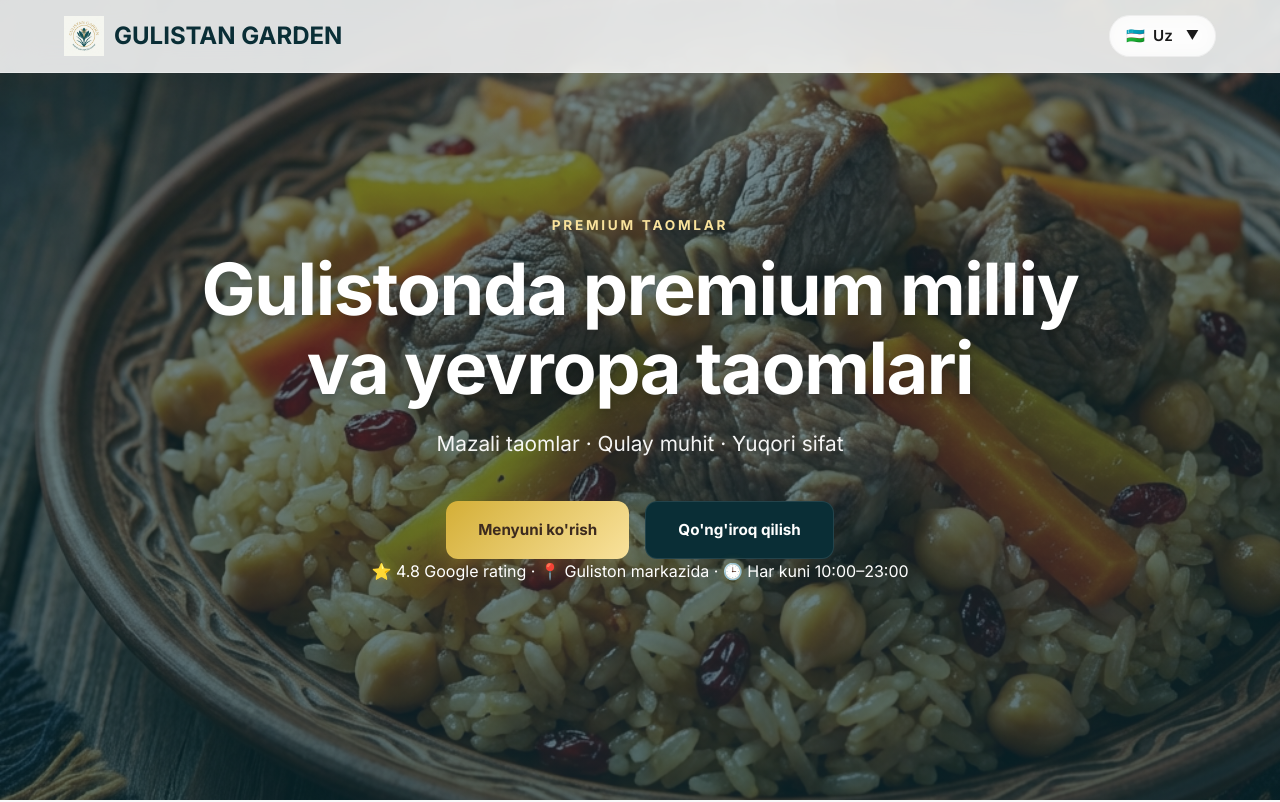
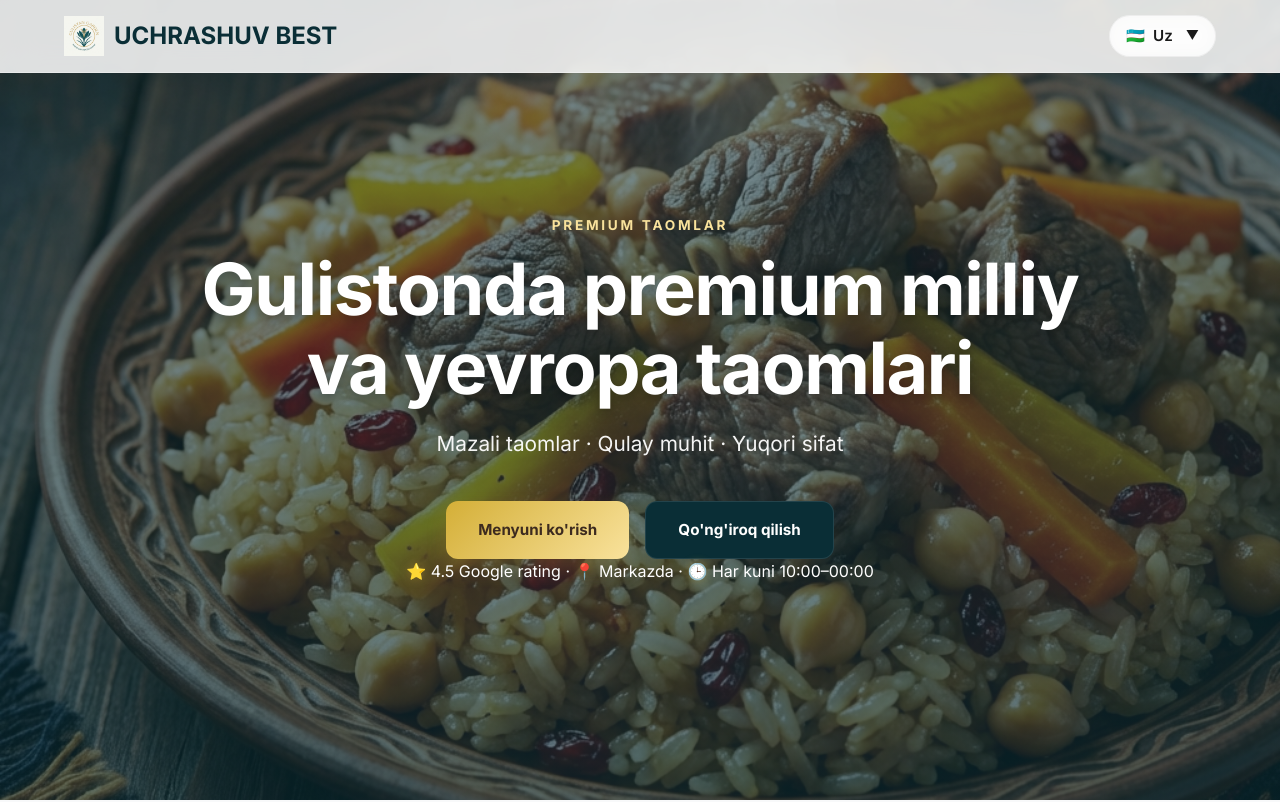
Before and after one commit to ahadbekpm-gif/Guliston-restaurant-example, a website built with Vite: page index.html in a window 1280 px wide. Shown: the top 802 px of the page. Built offline with nearby package versions, Linux system fonts and the light colour scheme.

Commit message:
Rebrand to Uchrashuv Best restaurant

```diff
--- a/i18n.js
+++ b/i18n.js
@@ -10,7 +10,7 @@ const translations = {
       },
       title: "Gulistonda premium milliy va yevropa taomlari",
       description: "Mazali taomlar · Qulay muhit · Yuqori sifat",
-      trust_signal: '<span class="icon-gold">⭐</span> 4.8 Google rating · <span class="icon-gold">📍</span> Guliston markazida · <span class="icon-gold">🕒</span> Har kuni 10:00–23:00',
+      trust_signal: '<span class="icon-gold">⭐</span> 4.5 Google rating · <span class="icon-gold">📍</span> Markazda · <span class="icon-gold">🕒</span> Har kuni 10:00–00:00',
       cta_menu: "Menyuni ko'rish",
       cta_call: "Qo'ng'iroq qilish",
       cta_map: "Manzilni ko'rish"
@@ -31,8 +31,8 @@ const translations = {
     },
     contact: {
       title: "Biz bilan bog'lanish",
-      hours: "Ish vaqti: 09:00 - 23:00",
-      address: "Guliston sh., O'zbekiston ko'chasi, 42-uy",
+      hours: "Ish vaqti: 10:00 - 00:00",
+      address: "Guliston sh., Alisher Navoiy ko'chasi, 42-uy",
       follow: "Bizni kuzatib boring"
     },
     gallery: {
@@ -55,7 +55,7 @@ const translations = {
       },
       title: "Премиальные национальные и европейские блюда в Гулистане",
       description: "Вкусная еда · Уютная атмосфера · Высокое качество",
-      trust_signal: '<span class="icon-gold">⭐</span> 4.8 Google rating · <span class="icon-gold">📍</span> В центре Гулистана · <span class="icon-gold">🕒</span> Ежедневно 10:00–23:00',
+      trust_signal: '<span class="icon-gold">⭐</span> 4.5 Google rating · <span class="icon-gold">📍</span> В центре · <span class="icon-gold">🕒</span> Ежедневно 10:00–00:00',
       cta_menu: "Посмотреть меню",
       cta_call: "Позвонить",
       cta_map: "Найти на карте"
@@ -76,8 +76,8 @@ const translations = {
     },
     contact: {
       title: "Связаться с нами",
-      hours: "Часы работы: 09:00 - 23:00",
-      address: "г. Гулистан, ул. Узбекистанская, д. 42",
+      hours: "Часы работы: 10:00 - 00:00",
+      address: "г. Гулистан, ул. Алишера Навои, д. 42",
       follow: "Подписывайтесь на нас"
     },
     gallery: {
@@ -100,7 +100,7 @@ const translations = {
       },
       title: "Premium National & European Cuisine in Gulistan",
       description: "Delicious Food · Cozy Atmosphere · High Quality",
-      trust_signal: '<span class="icon-gold">⭐</span> 4.8 Google rating · <span class="icon-gold">📍</span> Central Gulistan · <span class="icon-gold">🕒</span> Daily 10:00–23:00',
+      trust_signal: '<span class="icon-gold">⭐</span> 4.5 Google rating · <span class="icon-gold">📍</span> Central Location · <span class="icon-gold">🕒</span> Daily 10:00–00:00',
       cta_menu: "View Menu",
       cta_call: "Call Now",
       cta_map: "Get Directions"
@@ -121,8 +121,8 @@ const translations = {
     },
     contact: {
       title: "Contact Us",
-      hours: "Working Hours: 09:00 - 23:00",
-      address: "42 Uzbekistan Str., Gulistan",
+      hours: "Working Hours: 10:00 - 00:00",
+      address: "42 Alisher Navoiy Str., Gulistan",
       follow: "Follow Us"
     },
     gallery: {
--- a/index.html
+++ b/index.html
@@ -62,7 +62,7 @@
         <nav class="container" style="display: flex; justify-content: space-between; align-items: center;">
             <div class="logo"
                 style="font-weight: 700; font-size: 1.5rem; color: var(--secondary); display: flex; align-items: center; gap: 10px;">
-                <img src="/logo.png" alt="Logo" style="height: 40px; width: 40px;"> GULISTAN GARDEN
+                <img src="/logo.png" alt="Logo" style="height: 40px; width: 40px;"> UCHRASHUV BEST
             </div>
             <div class="lang-dropdown">
                 <div class="lang-selected" onclick="toggleLangDropdown()">
@@ -93,7 +93,7 @@
                 </p>
                 <div style="display: flex; gap: 16px; justify-content: center; flex-wrap: wrap;">
                     <a href="#menu" class="btn btn-primary" data-i18n="hero.cta_menu"></a>
-                    <a href="tel:+998123456789" class="btn btn-secondary" data-i18n="hero.cta_call"></a>
+                    <a href="tel:+998782211111" class="btn btn-secondary" data-i18n="hero.cta_call"></a>
                 </div>
                 <div class="trust-signals-container">
                     <div class="trust-signals" data-i18n="hero.trust_signal"></div>
@@ -176,7 +176,7 @@
                     <div
                         style="border-radius: var(--radius); overflow: hidden; height: 450px; box-shadow: var(--shadow-hover);">
                         <iframe
-                            src="https://www.google.com/maps/embed?pb=!1m18!1m12!1m3!1d3025.756204368565!2d68.7834567!3d40.4855556!2m3!1f0!2f0!3f0!3m2!1i1024!2i768!4f13.1!3m3!1m2!1s0x38b206775691f37b%3A0x6a0f443594b54e3a!2sGulistan%2C%20Uzbekistan!5e0!3m2!1sen!2s!4v1700000000000!5m2!1sen!2s"
+                            src="https://www.google.com/maps/embed?pb=!1m18!1m12!1m3!1d3025.75!2d68.7762353!3d40.4938181!2m3!1f0!2f0!3f0!3m2!1i1024!2i768!4f13.1!3m3!1m2!1s0x38b207bd3e16a619%3A0xa04da78b569b5e02!2sUchrashuv%20best!5e0!3m2!1sen!2s!4v1704870000000!5m2!1sen!2s"
                             width="100%" height="100%" style="border:0;" allowfullscreen="" loading="lazy"></iframe>
                     </div>
                 </div>
@@ -186,8 +186,8 @@
 
     <footer style="padding: 50px 0; background: var(--secondary); color: white; text-align: center;">
         <div class="container">
-            <div class="logo" style="margin-bottom: 20px; font-weight: 700;">GULISTAN GARDEN</div>
-            <p>&copy; 2026 Gulistan Garden. All rights reserved.</p>
+            <div class="logo" style="margin-bottom: 20px; font-weight: 700;">UCHRASHUV BEST</div>
+            <p>&copy; 2026 Uchrashuv Best. All rights reserved.</p>
         </div>
     </footer>
 
--- a/main.js
+++ b/main.js
@@ -77,7 +77,7 @@ window.setLang = (lang) => {
 
 // Phone Ordering
 window.orderPhone = (itemName) => {
-    window.location.href = `tel:+998123456789`;
+    window.location.href = `tel:+998782211111`;
 };
 
 // Language Dropdown Logic
```
